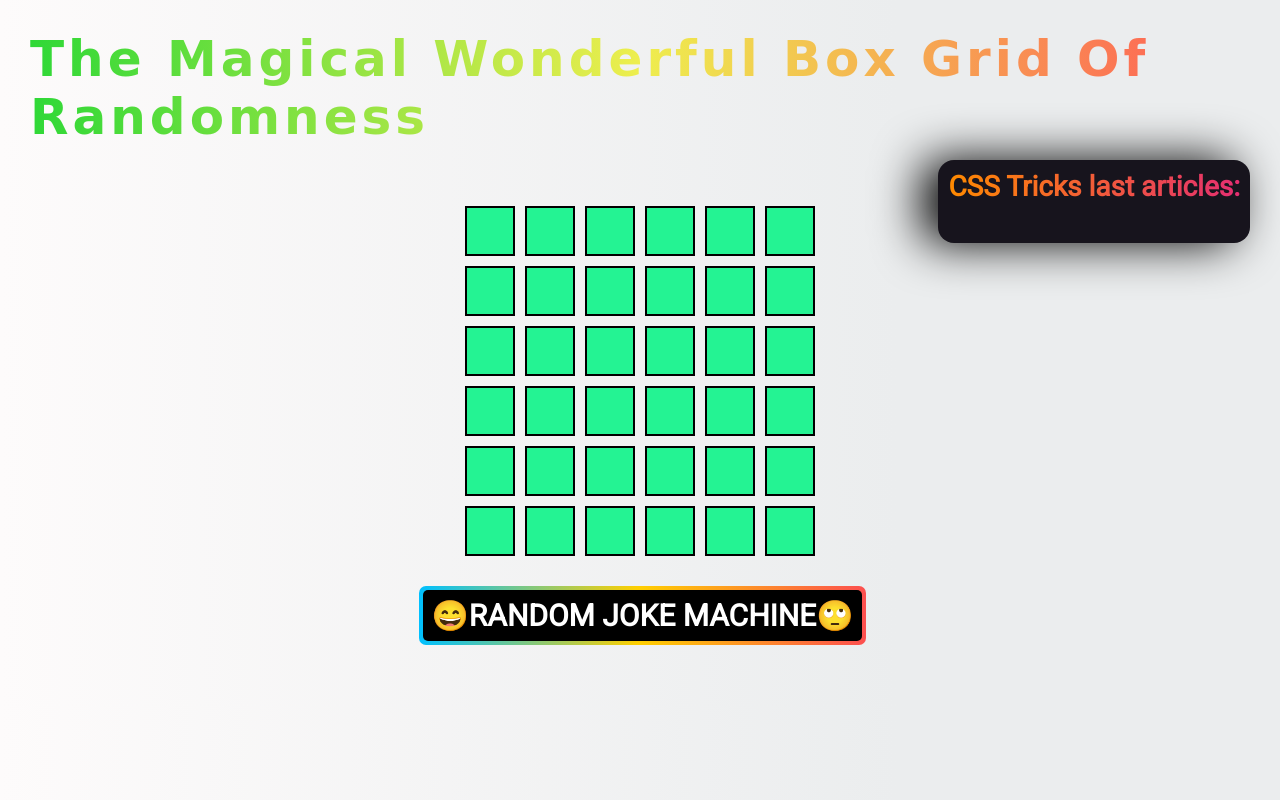
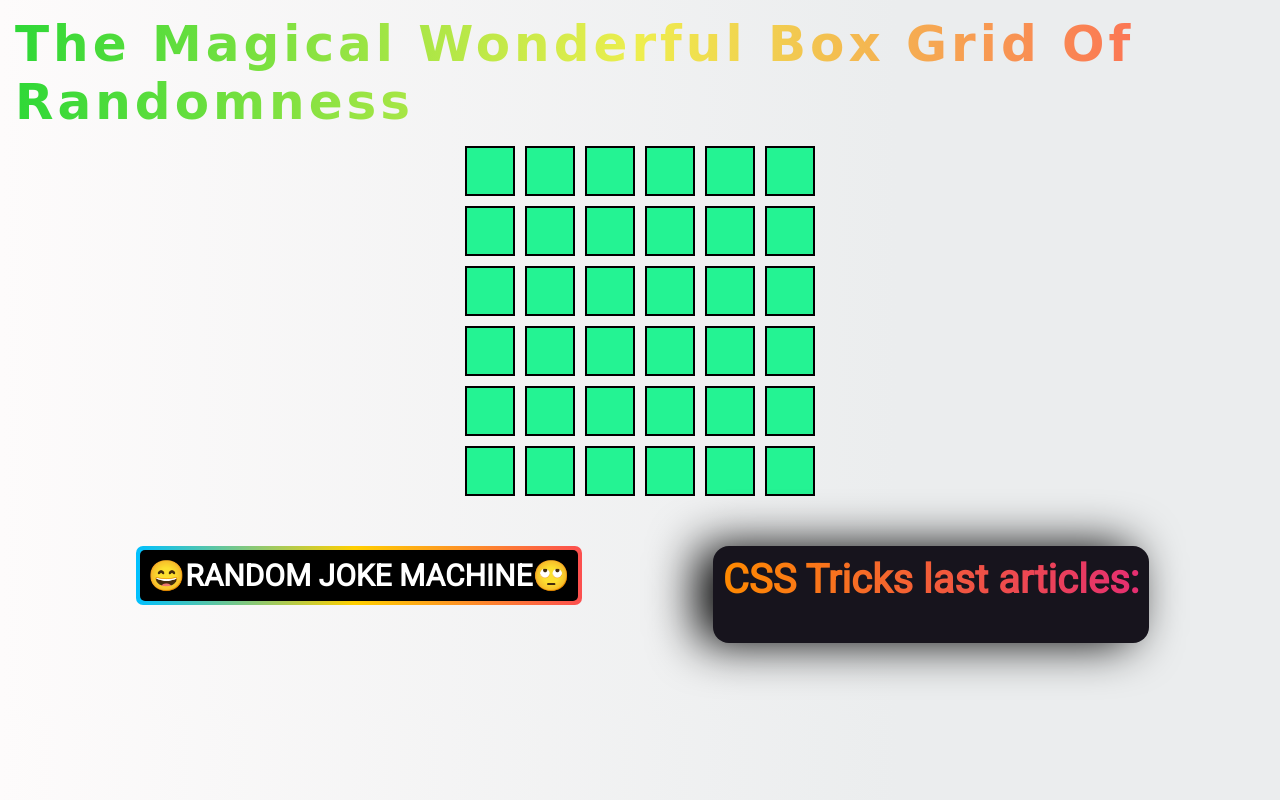
Before and after one commit to BenoitGaudieri/js-jq-ajax-grigliaquad, a plain HTML site: page index.html in a window 1280 px wide. Drawn offline with nearby package versions, Linux system fonts and the light colour scheme; no server answers; a web font is replaced by a local one.

Commit message:
style api

```diff
--- a/css/index.css
+++ b/css/index.css
@@ -7,7 +7,9 @@
 body {
     font-family: "Roboto", sans-serif;
     background: linear-gradient(to right, #fdfbfb, #ebedee 70%);
+}
 
+.grid-side {
     display: flex;
     flex-direction: column;
     align-items: center;
@@ -15,7 +17,7 @@ body {
 }
 
 .grid {
-    margin: 30px;
+    /* margin: 30px; */
     display: grid;
     gap: 10px;
 
@@ -55,7 +57,7 @@ body {
 }
 
 .gradient {
-    margin: 30px;
+    margin: 15px;
     font-weight: 700;
     background: linear-gradient(to left, #ff5656 0%, #eeee4e 50%, #2fd837 100%);
     -webkit-background-clip: text;
@@ -141,16 +143,17 @@ body {
     -webkit-background-clip: text;
     -webkit-text-fill-color: transparent;
     animation: color-rotate 3s infinite alternate;
-    max-width: 800px;
+    /* max-width: 800px; */
     line-height: 50px;
+    text-align: center;
 }
 
 .css-tricks--div {
     background-color: #fff;
     padding: 10px;
-    position: absolute;
+    /* position: absolute;
     top: 20%;
-    right: 30px;
+    right: 30px; */
     color: #fff;
     border-radius: 16px;
     background: #17141d;
@@ -181,10 +184,29 @@ body {
 
 .css-tricks--div h2 {
     text-align: center;
-    font-size: 28px;
+    font-size: 40px;
     margin: 0 0 30px;
 }
 
 .css-tricks {
     margin: 0 0 5px;
 }
+
+.footer {
+    display: flex;
+    justify-content: space-evenly;
+    margin: 50px 0;
+}
+
+.joke-side {
+    display: flex;
+    flex-direction: column;
+    max-width: 800px;
+    align-items: center;
+}
+
+.footer {
+    animation: boxEntrance 700ms ease-out;
+    animation-fill-mode: backwards;
+    transition: transform 0.3s ease-in-out;
+}
--- a/index.html
+++ b/index.html
@@ -12,17 +12,28 @@
 
 <body>
 
+    <div class="grid-side">
         <h1 class="gradient">The magical wonderful box grid of randomness</h1>
 
         <div class="grid"></div>
 
+    </div>
+
+    <div class="footer">
+        <div class="joke-side">
             <!-- <button class="make-joke btn-primary">Random joke</button> -->
             <div class="make-joke btn-gradient"><span>😄Random joke machine🙄</span></div>
             <div class="joke"></div>
+        </div>
 
+        <div class="css-side">
             <div class="css-tricks--div">
                 <h2>CSS Tricks last articles:</h2>
             </div>
+        </div>
+
+    </div>
+
 
     <!-- Handlebars -->
     <script id="css-tricks-template" type="text/x-handlebars-template">
```
Also changed, not shown: js/index.js (+29 -0 lines). Lines whose indentation alone changed are shown as unchanged.
